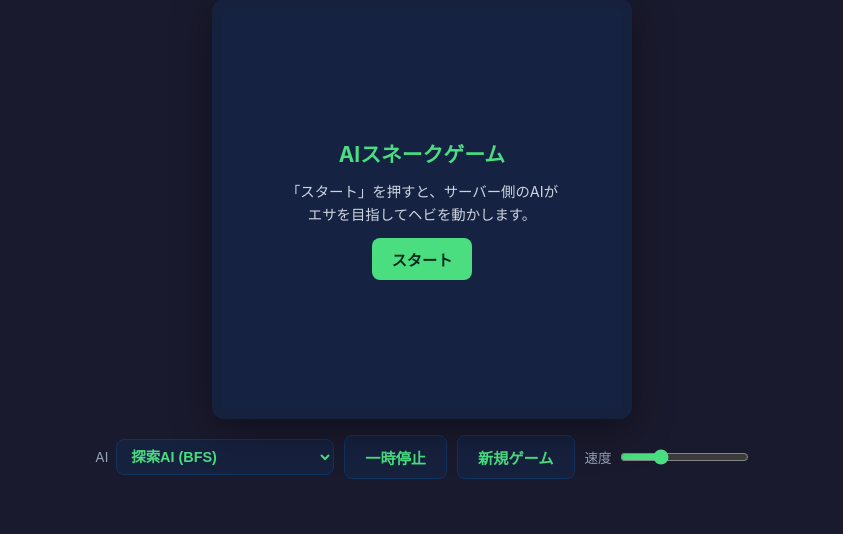
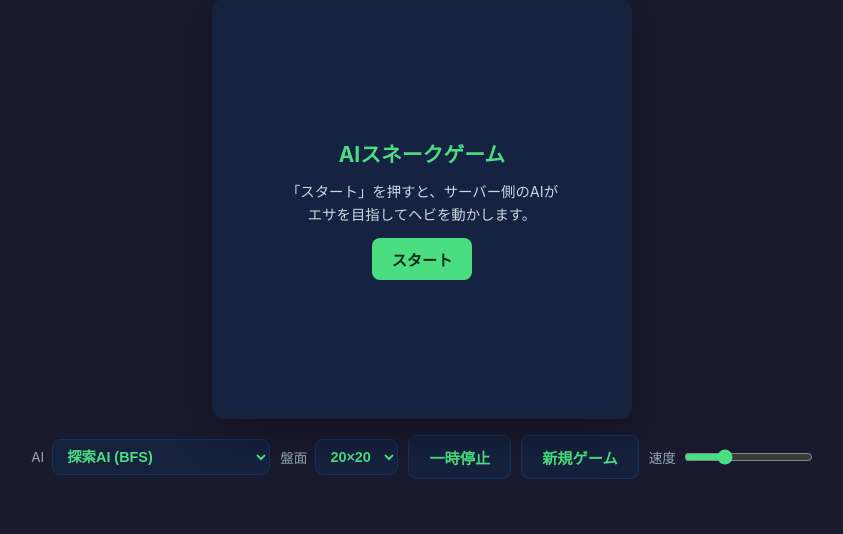
Before and after one commit to mo-kazuya/snake_game, a Django app: page / in a window 1280 px wide. Shown: the part 201-735 px from the top of the page, without its empty margins (218-1061 px from the left). Run offline with Django 5.2, Linux system fonts and the light colour scheme.

Commit message:
盤面サイズをUIから変更できるように対応
- game/templates: 盤面セレクタ(10/14/20/30/40)を追加。ゲーム中の変更は
  新サイズで自動的に新規ゲーム開始。ハイスコアを盤面サイズごとに
  localStorageへ保存・表示
- game/views.py: gridパラメータの不正値を既定20にフォールバック
  (クランプ8〜50は既存のまま)
- game/tests.py: 各サイズでの作成/クランプ/不正値の3テスト追加(計26)
- README.md: 盤面サイズ選択とAPIのgridパラメータを記載

3種のAIすべてサイズ非依存のため、どのサイズでも動作
(8〜40でフォールバックなしに動くことをヘッドレスで確認済み)。

Co-Authored-By: Claude Opus 4.8 <noreply@anthropic.com>
Claude-Session: https://claude.ai/code/session_01YXmp997U4NW79CEVUcXQ9D

```diff
--- a/game/templates/game/index.html
+++ b/game/templates/game/index.html
@@ -186,6 +186,16 @@
         <option value="rl_cnn">学習済みAI (ego/CNN)</option>
       </select>
     </div>
+    <div class="mode">
+      盤面
+      <select id="gridSelect">
+        <option value="10">10×10</option>
+        <option value="14">14×14</option>
+        <option value="20" selected>20×20</option>
+        <option value="30">30×30</option>
+        <option value="40">40×40</option>
+      </select>
+    </div>
     <button id="pauseBtn" class="secondary" disabled>一時停止</button>
     <button id="restartBtn" class="secondary">新規ゲーム</button>
     <div class="speed">
@@ -212,6 +222,7 @@
       const restartBtn = document.getElementById('restartBtn');
       const speedRange = document.getElementById('speedRange');
       const strategySelect = document.getElementById('strategySelect');
+      const gridSelect = document.getElementById('gridSelect');
       const statusEl = document.getElementById('status');
 
       let gameId = null;
@@ -222,8 +233,13 @@
       let timer = null;
       let CELL = 20;
 
-      const HIGH_KEY = 'aiSnakeHighScore';
-      let highScore = Number(localStorage.getItem(HIGH_KEY) || 0);
+      // High scores are kept per board size (a 10x10 score and a 40x40 score
+      // are not comparable).
+      function highKey(grid) { return 'aiSnakeHighScore_' + grid; }
+      function loadHighScore(grid) {
+        return Number(localStorage.getItem(highKey(grid)) || 0);
+      }
+      let highScore = loadHighScore(Number(gridSelect.value));
       highScoreEl.textContent = highScore;
 
       // Per-strategy metadata from the server: { grid: <int|null>, available }.
@@ -275,10 +291,15 @@
 
       async function newGame() {
         stopLoop();
-        const data = await api('/api/new/', { strategy: strategySelect.value });
+        const data = await api('/api/new/', {
+          strategy: strategySelect.value,
+          grid: Number(gridSelect.value),
+        });
         gameId = data.game_id;
         applyStrategyMeta(data.strategies);
         applyState(data.state);
+        highScore = loadHighScore(data.state.grid);
+        highScoreEl.textContent = highScore;
         overlay.classList.add('hidden');
         running = true;
         paused = false;
@@ -332,7 +353,7 @@
         pauseBtn.disabled = true;
         if (state.score > highScore) {
           highScore = state.score;
-          localStorage.setItem(HIGH_KEY, highScore);
+          localStorage.setItem(highKey(state.grid), highScore);
           highScoreEl.textContent = highScore;
         }
         const won = state.length >= state.grid * state.grid;
@@ -404,14 +425,23 @@
       });
       stepDelay = 330 - Number(speedRange.value);
 
-      // Changing the AI mid-game: if the new AI needs a different board size
-      // (the CNN requires 10x10), restart on the right board. Otherwise the
-      // switch is live and takes effect on the next tick.
+      // Changing the AI mid-game: if the new AI needs a different board size,
+      // restart on the right board. Otherwise the switch is live and takes
+      // effect on the next tick. (All current AIs run on any size.)
       strategySelect.addEventListener('change', () => {
         if (running && state && !fitsBoard(strategySelect.value, state.grid)) {
           newGame();
         }
       });
+
+      // The board size is authoritative on the server, so changing it starts a
+      // new game. When idle, just show the chosen size's high score — the next
+      // start picks the size up.
+      gridSelect.addEventListener('change', () => {
+        highScore = loadHighScore(Number(gridSelect.value));
+        highScoreEl.textContent = highScore;
+        if (running) newGame();
+      });
     })();
   </script>
 </body>
--- a/game/views.py
+++ b/game/views.py
@@ -41,9 +41,13 @@ def new_game(request):
     data = _parse_body(request)
     strategy = data.get("strategy", "search")
 
-    # The board size is driven by the chosen AI: the CNN model only runs on the
-    # 10x10 board it was trained on; everything else uses the default 20x20.
-    grid = rl_agent.required_grid(strategy) or int(data.get("grid", 20))
+    # Board size: the client picks it freely (all current AIs are size-
+    # independent); a model that requires a specific board would override it.
+    try:
+        grid = int(data.get("grid", 20))
+    except (TypeError, ValueError):
+        grid = 20
+    grid = rl_agent.required_grid(strategy) or grid
     grid = max(8, min(grid, 50))  # keep the board sane
 
     game_id, state = store.create(grid=grid)
```
Also changed, not shown: game/tests.py (+28 -0 lines), README.md.
